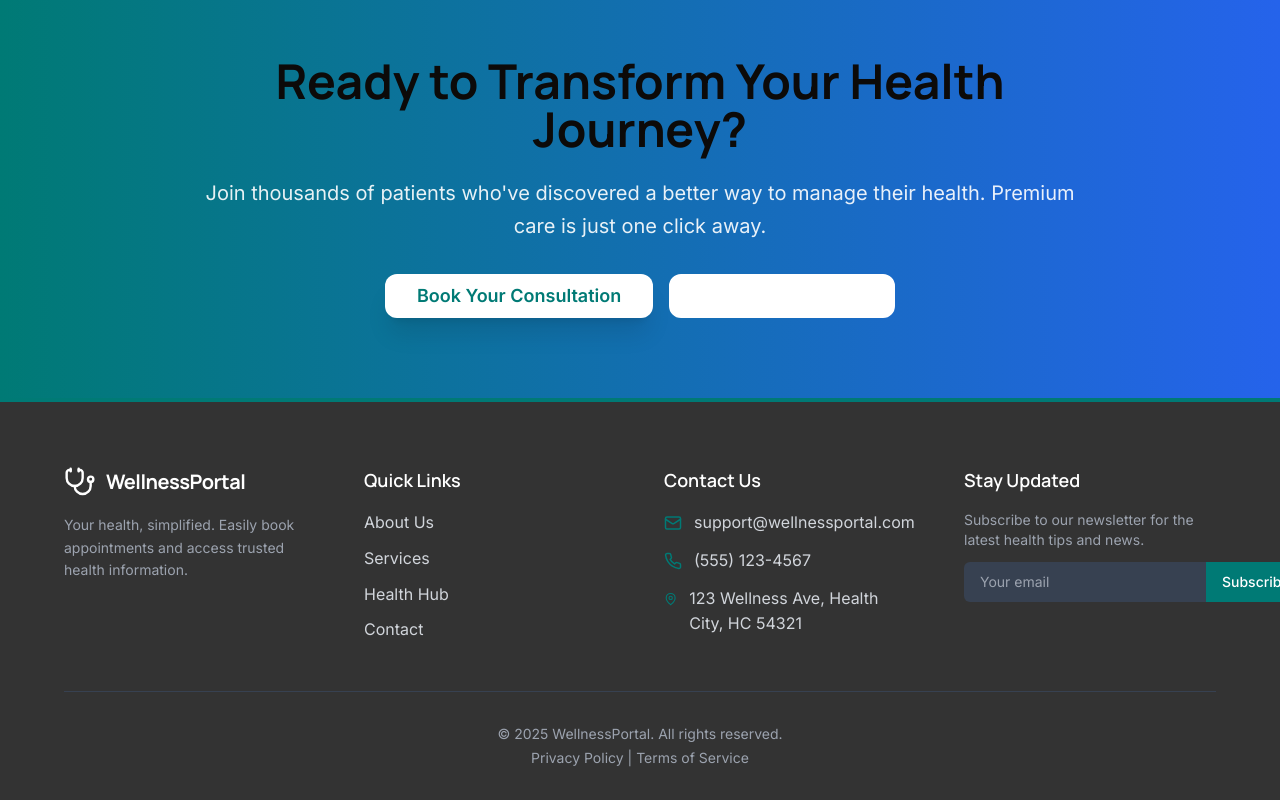
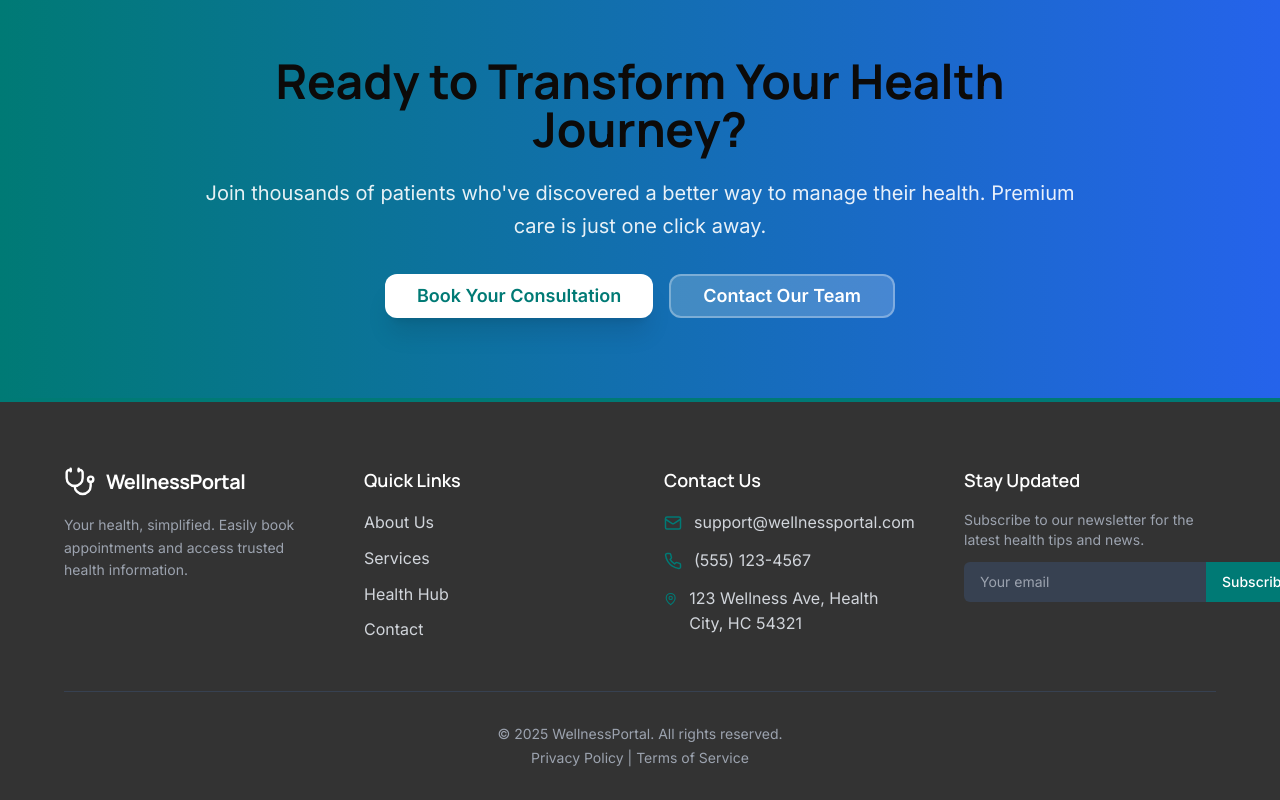
Before and after one commit to poojithpappala/wellspring-appointment-flow, a React (Vite) app: page /about in a window 1280 px wide. Shown: the part 2287-3087 px from the top of the page. Built offline with nearby package versions, Linux system fonts and the light colour scheme.

Commit message:
Fix button hover effect
Ensure "Contact Our Team" button is visible on About Us and Services pages.

```diff
--- a/src/pages/AboutUsPage.tsx
+++ b/src/pages/AboutUsPage.tsx
@@ -223,7 +223,7 @@ const AboutUsPage: React.FC = () => {
                   </Button>
                 </Link>
                 <Link to="/contact">
-                  <Button variant="outline" size="lg" className="border-2 border-white text-white hover:bg-white hover:text-deep-teal px-8 py-4 text-lg font-semibold rounded-xl transition-all duration-300">
+                  <Button size="lg" className="bg-white/20 backdrop-blur-sm text-white border-2 border-white/30 hover:bg-white hover:text-deep-teal px-8 py-4 text-lg font-semibold rounded-xl transition-all duration-300">
                     Contact Our Team
                   </Button>
                 </Link>
--- a/src/pages/ServicesPage.tsx
+++ b/src/pages/ServicesPage.tsx
@@ -195,7 +195,7 @@ const ServicesPage: React.FC = () => {
                   </Button>
                 </Link>
                 <Link to="/contact">
-                  <Button variant="outline" size="lg" className="border-2 border-white text-white hover:bg-white hover:text-deep-teal px-8 py-4 text-lg font-semibold rounded-xl transition-all duration-300">
+                  <Button size="lg" className="bg-white/20 backdrop-blur-sm text-white border-2 border-white/30 hover:bg-white hover:text-deep-teal px-8 py-4 text-lg font-semibold rounded-xl transition-all duration-300">
                     Contact Us
                   </Button>
                 </Link>
```
